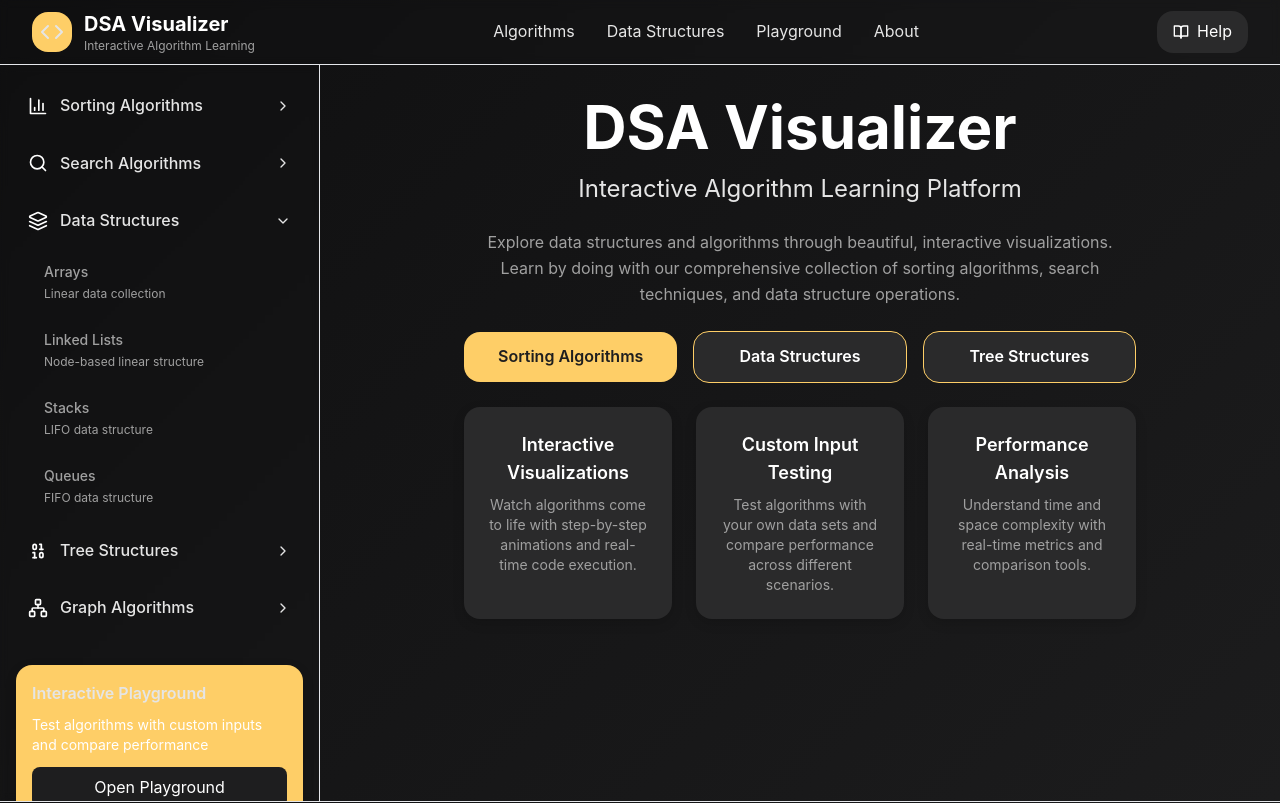
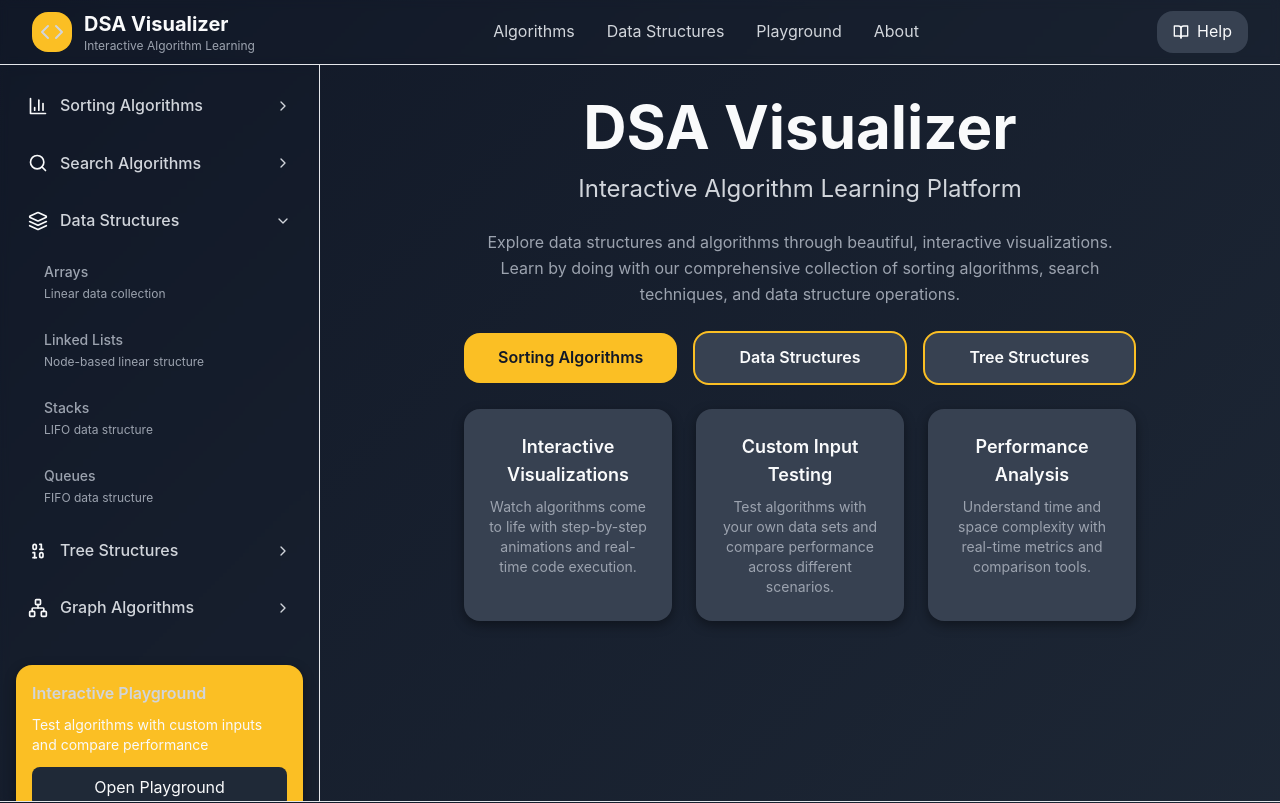
Before and after one commit to DINESHYDK/DSA_Visualizer, a React (Vite) app: page / in a window 1280 px wide. Shown: the top 803 px of the page. Built offline with nearby package versions, Linux system fonts and the light colour scheme.

Commit message:
Fix color scheme for better visibility across the website

```diff
--- a/src/index.css
+++ b/src/index.css
@@ -2,42 +2,43 @@
 @tailwind components;
 @tailwind utilities;
 
-/* Global Color System - DSA Visualizer */
+/* Global Color System - DSA Visualizer - FIXED FOR VISIBILITY */
 :root {
-  /* Primary Colors - Extracted from Reference Image */
-  --color-primary: #fece67; /* Light Yellow (extracted) */
-  --color-secondary: #1e1e1f; /* Light Grey (extracted) */
-  --color-accent: #2a2a2b; /* Slightly lighter grey for accents */
+  /* Primary Colors - Enhanced for better visibility */
+  --color-primary: #fbbf24; /* Brighter yellow for better contrast */
+  --color-secondary: #1f2937; /* Darker gray for better contrast */
+  --color-accent: #374151; /* Medium gray for better visibility */
 
-  /* Background Colors - Based on extracted grey with variations */
-  --color-bg-primary: #0f0f10; /* Very dark grey (darker than extracted) */
-  --color-bg-secondary: #1e1e1f; /* Extracted light grey */
-  --color-bg-card: #2a2a2b; /* Lighter variation for cards */
+  /* Background Colors - Improved contrast */
+  --color-bg-primary: #111827; /* Very dark blue-gray */
+  --color-bg-secondary: #1f2937; /* Dark blue-gray */
+  --color-bg-card: #374151; /* Medium gray for cards */
 
-  /* Text Colors - Optimized for readability */
-  --color-text-primary: #ffffff; /* Pure white for primary text */
-  --color-text-secondary: #e5e5e5; /* Light grey for secondary text */
-  --color-text-muted: #a0a0a0; /* Muted grey for less important text */
+  /* Text Colors - High contrast for readability */
+  --color-text-primary: #f9fafb; /* Almost white for primary text */
+  --color-text-secondary: #d1d5db; /* Light gray for secondary text */
+  --color-text-muted: #9ca3af; /* Medium gray for muted text */
 
-  /* Interactive States - Yellow variations with proper contrast */
-  --color-hover: #ffd480; /* 20% lighter yellow for hover */
-  --color-active: #e6b84d; /* 20% darker yellow for active */
-  --color-focus: #fece67; /* Primary yellow for focus */
+  /* Interactive States - Enhanced visibility */
+  --color-hover: #f59e0b; /* Darker yellow for hover */
+  --color-active: #d97706; /* Even darker yellow for active */
+  --color-focus: #fbbf24; /* Primary yellow for focus */
 
-  /* Status Colors - Complementary to yellow theme */
-  --color-success: #4ade80; /* Green */
-  --color-warning: #fece67; /* Primary yellow */
-  --color-error: #f87171; /* Red */
-  --color-info: #60a5fa; /* Blue */
+  /* Status Colors - High contrast versions */
+  --color-success: #10b981; /* Bright green */
+  --color-warning: #f59e0b; /* Bright orange */
+  --color-error: #ef4444; /* Bright red */
+  --color-info: #3b82f6; /* Bright blue */
 
   /* Animation Colors - Enhanced for algorithm visualization */
-  --color-comparison: #a78bfa; /* Purple for comparisons */
-  --color-swap: #f472b6; /* Pink for swaps */
-  --color-sorted: #4ade80; /* Green for sorted elements */
-  --color-current: #fece67; /* Primary yellow for current element */
-  --color-pivot: #fb923c; /* Orange for pivot elements */
-  --color-minimum: #60a5fa; /* Blue for minimum elements */
-  --color-maximum: #f87171; /* Red for maximum elements */
+  --color-comparison: #8b5cf6; /* Bright purple for comparisons */
+  --color-swap: #ec4899; /* Bright pink for swaps */
+  --color-sorted: #10b981; /* Bright green for sorted elements */
+  --color-current: #fbbf24; /* Primary yellow for current element */
+  --color-pivot: #f97316; /* Bright orange for pivot elements */
+  --color-minimum: #3b82f6; /* Bright blue for minimum elements */
+  --color-maximum: #ef4444; /* Bright red for maximum elements */
+  --color-found: #059669; /* Dark green for found elements */
 
   /* Border Radius System */
   --radius-sm: 0.5rem;
@@ -46,19 +47,19 @@
   --radius-xl: 1.5rem;
   --radius-2xl: 2rem;
 
-  /* Shadow System - Enhanced with yellow glow effects */
-  --shadow-sm: 0 2px 4px rgba(0, 0, 0, 0.1);
-  --shadow-md: 0 4px 12px rgba(0, 0, 0, 0.15);
-  --shadow-lg: 0 8px 24px rgba(0, 0, 0, 0.2);
-  --shadow-xl: 0 12px 32px rgba(0, 0, 0, 0.25);
-  --shadow-glow: 0 0 20px rgba(254, 206, 103, 0.3);
-  --shadow-glow-hover: 0 0 30px rgba(254, 206, 103, 0.4);
+  /* Shadow System - Enhanced with better visibility */
+  --shadow-sm: 0 2px 4px rgba(0, 0, 0, 0.3);
+  --shadow-md: 0 4px 12px rgba(0, 0, 0, 0.4);
+  --shadow-lg: 0 8px 24px rgba(0, 0, 0, 0.5);
+  --shadow-xl: 0 12px 32px rgba(0, 0, 0, 0.6);
+  --shadow-glow: 0 0 20px rgba(251, 191, 36, 0.4);
+  --shadow-glow-hover: 0 0 30px rgba(251, 191, 36, 0.6);
 
-  /* Gradient Backgrounds - Updated with new color scheme (only for backgrounds) */
+  /* Gradient Backgrounds - Enhanced visibility */
   --gradient-primary: linear-gradient(135deg, var(--color-primary) 0%, var(--color-active) 100%);
   --gradient-secondary: linear-gradient(135deg, var(--color-secondary) 0%, var(--color-accent) 100%);
   --gradient-dark: linear-gradient(135deg, var(--color-bg-primary) 0%, var(--color-bg-secondary) 100%);
-  --gradient-card: linear-gradient(135deg, var(--color-bg-card) 0%, rgba(42, 42, 43, 0.8) 100%);
+  --gradient-card: linear-gradient(135deg, var(--color-bg-card) 0%, rgba(55, 65, 81, 0.9) 100%);
 }
 
 /* Base Styles */
@@ -89,7 +90,7 @@ body {
   background-color: var(--color-accent);
 }
 
-.bg-card {
+.bg-bg-card {
   background-color: var(--color-bg-card);
 }
 
@@ -167,7 +168,7 @@ body {
   box-shadow: var(--shadow-glow-hover);
 }
 
-/* Gradient Utilities - Only for backgrounds */
+/* Gradient Utilities */
 .bg-gradient-primary {
   background: var(--gradient-primary);
 }
@@ -203,10 +204,10 @@ body {
   transform: translateY(-1px);
 }
 
-/* Button Styles - Solid colors only */
+/* Button Styles - Enhanced visibility */
 .btn-primary {
   background-color: var(--color-primary);
-  color: var(--color-secondary);
+  color: var(--color-bg-primary);
   border: none;
   font-weight: 600;
   transition: all 0.3s ease;
@@ -221,13 +222,13 @@ body {
 .btn-secondary {
   background-color: var(--color-accent);
   color: var(--color-text-primary);
-  border: 1px solid var(--color-primary);
+  border: 2px solid var(--color-primary);
   transition: all 0.3s ease;
 }
 
 .btn-secondary:hover {
   background-color: var(--color-primary);
-  color: var(--color-secondary);
+  color: var(--color-bg-primary);
   box-shadow: var(--shadow-glow);
 }
 
@@ -273,41 +274,54 @@ body {
   }
 }
 
-/* Algorithm Visualization Colors */
+/* Algorithm Visualization Colors - Enhanced */
 .element-default {
   background-color: var(--color-accent);
-  border: 2px solid transparent;
+  border: 2px solid var(--color-text-muted);
+  color: var(--color-text-primary);
 }
 
 .element-comparing {
   background-color: var(--color-comparison);
   border: 2px solid var(--color-primary);
   box-shadow: var(--shadow-glow);
+  color: white;
 }
 
 .element-swapping {
   background-color: var(--color-swap);
   border: 2px solid var(--color-primary);
   animation: pulseGlow 0.5s ease-in-out;
+  color: white;
 }
 
 .element-sorted {
   background-color: var(--color-sorted);
   border: 2px solid var(--color-success);
+  color: white;
 }
 
 .element-current {
   background-color: var(--color-current);
   border: 2px solid var(--color-primary);
   box-shadow: var(--shadow-glow-hover);
+  color: var(--color-bg-primary);
 }
 
 .element-pivot {
   background-color: var(--color-pivot);
   border: 2px solid var(--color-primary);
+  color: white;
 }
 
-/* Custom Range Input Styling */
+.element-found {
+  background-color: var(--color-found);
+  border: 2px solid var(--color-success);
+  box-shadow: var(--shadow-glow);
+  color: white;
+}
+
+/* Custom Range Input Styling - Enhanced visibility */
 input[type="range"] {
   -webkit-appearance: none;
   appearance: none;
@@ -325,13 +339,14 @@ input[type="range"]::-webkit-slider-track {
 input[type="range"]::-webkit-slider-thumb {
   -webkit-appearance: none;
   appearance: none;
-  height: 16px;
-  width: 16px;
+  height: 20px;
+  width: 20px;
   border-radius: 50%;
   background: var(--color-primary);
   cursor: pointer;
   box-shadow: var(--shadow-glow);
   transition: all 0.2s ease;
+  border: 2px solid var(--color-bg-primary);
 }
 
 input[type="range"]::-webkit-slider-thumb:hover {
@@ -348,12 +363,12 @@ input[type="range"]::-moz-range-track {
 }
 
 input[type="range"]::-moz-range-thumb {
-  height: 16px;
-  width: 16px;
+  height: 20px;
+  width: 20px;
   border-radius: 50%;
   background: var(--color-primary);
   cursor: pointer;
-  border: none;
+  border: 2px solid var(--color-bg-primary);
   box-shadow: var(--shadow-glow);
   transition: all 0.2s ease;
 }
@@ -369,11 +384,66 @@ input[type="range"]:focus {
 }
 
 input[type="range"]:focus::-webkit-slider-thumb {
-  box-shadow: var(--shadow-glow-hover), 0 0 0 2px rgba(254, 206, 103, 0.2);
+  box-shadow: var(--shadow-glow-hover), 0 0 0 3px rgba(251, 191, 36, 0.3);
 }
 
 input[type="range"]:focus::-moz-range-thumb {
-  box-shadow: var(--shadow-glow-hover), 0 0 0 2px rgba(254, 206, 103, 0.2);
+  box-shadow: var(--shadow-glow-hover), 0 0 0 3px rgba(251, 191, 36, 0.3);
+}
+
+/* Form Elements - Enhanced visibility */
+input[type="text"],
+input[type="number"],
+textarea,
+select {
+  background-color: var(--color-bg-card);
+  border: 2px solid var(--color-accent);
+  color: var(--color-text-primary);
+  border-radius: var(--radius-md);
+}
+
+input[type="text"]:focus,
+input[type="number"]:focus,
+textarea:focus,
+select:focus {
+  border-color: var(--color-primary);
+  box-shadow: 0 0 0 3px rgba(251, 191, 36, 0.2);
+  outline: none;
+}
+
+input::placeholder,
+textarea::placeholder {
+  color: var(--color-text-muted);
+}
+
+/* Table styles - Enhanced visibility */
+table {
+  background-color: var(--color-bg-card);
+  border-radius: var(--radius-lg);
+  overflow: hidden;
+}
+
+th {
+  background-color: var(--color-accent);
+  color: var(--color-text-primary);
+  font-weight: 600;
+}
+
+td {
+  color: var(--color-text-secondary);
+  border-bottom: 1px solid var(--color-accent);
+}
+
+tr:hover {
+  background-color: rgba(251, 191, 36, 0.1);
+}
+
+/* Code blocks - Enhanced visibility */
+pre, code {
+  background-color: var(--color-bg-secondary);
+  color: var(--color-text-primary);
+  border: 1px solid var(--color-accent);
+  border-radius: var(--radius-sm);
 }
 
 /* Responsive Design Helpers */
@@ -387,19 +457,11 @@ input[type="range"]:focus::-moz-range-thumb {
   }
 
   .hover-lift:hover {
-    transform: none; /* Disable lift on mobile */
+    transform: none;
   }
 
   .hover-glow:hover {
-    transform: none; /* Disable glow transform on mobile */
-  }
-}
-
-/* Dark theme enhancements */
-@media (prefers-color-scheme: dark) {
-  :root {
-    --shadow-glow: 0 0 20px rgba(254, 206, 103, 0.4);
-    --shadow-glow-hover: 0 0 30px rgba(254, 206, 103, 0.5);
+    transform: none;
   }
 }
 
@@ -408,6 +470,17 @@ input[type="range"]:focus::-moz-range-thumb {
   :root {
     --color-text-primary: #ffffff;
     --color-text-secondary: #ffffff;
-    --color-primary: #ffdd00; /* Higher contrast yellow */
+    --color-primary: #ffcc00;
+    --color-bg-primary: #000000;
+    --color-bg-secondary: #1a1a1a;
+    --color-bg-card: #2a2a2a;
   }
 }
+
+/* Dark theme enhancements */
+@media (prefers-color-scheme: dark) {
+  :root {
+    --shadow-glow: 0 0 20px rgba(251, 191, 36, 0.5);
+    --shadow-glow-hover: 0 0 30px rgba(251, 191, 36, 0.7);
+  }
+}
--- a/tailwind.config.js
+++ b/tailwind.config.js
@@ -4,40 +4,41 @@ export default {
   theme: {
     extend: {
       colors: {
-        // Primary Colors - Updated with extracted colors
-        primary: 'var(--color-primary)', // #fece67
-        secondary: 'var(--color-secondary)', // #1e1e1f
-        accent: 'var(--color-accent)',
+        // Primary Colors - Enhanced for visibility
+        primary: 'var(--color-primary)', // #fbbf24 - Brighter yellow
+        secondary: 'var(--color-secondary)', // #1f2937 - Dark gray
+        accent: 'var(--color-accent)', // #374151 - Medium gray
 
-        // Background Colors
-        'bg-primary': 'var(--color-bg-primary)',
-        'bg-secondary': 'var(--color-bg-secondary)',
-        'bg-card': 'var(--color-bg-card)',
+        // Background Colors - Better contrast
+        'bg-primary': 'var(--color-bg-primary)', // #111827
+        'bg-secondary': 'var(--color-bg-secondary)', // #1f2937
+        'bg-card': 'var(--color-bg-card)', // #374151
 
-        // Text Colors
-        'text-primary': 'var(--color-text-primary)',
-        'text-secondary': 'var(--color-text-secondary)',
-        'text-muted': 'var(--color-text-muted)',
+        // Text Colors - High contrast
+        'text-primary': 'var(--color-text-primary)', // #f9fafb
+        'text-secondary': 'var(--color-text-secondary)', // #d1d5db
+        'text-muted': 'var(--color-text-muted)', // #9ca3af
 
         // Interactive States
-        hover: 'var(--color-hover)',
-        active: 'var(--color-active)',
-        focus: 'var(--color-focus)',
+        hover: 'var(--color-hover)', // #f59e0b
+        active: 'var(--color-active)', // #d97706
+        focus: 'var(--color-focus)', // #fbbf24
 
-        // Status Colors
-        success: 'var(--color-success)',
-        warning: 'var(--color-warning)',
-        error: 'var(--color-error)',
-        info: 'var(--color-info)',
+        // Status Colors - High contrast
+        success: 'var(--color-success)', // #10b981
+        warning: 'var(--color-warning)', // #f59e0b
+        error: 'var(--color-error)', // #ef4444
+        info: 'var(--color-info)', // #3b82f6
 
-        // Animation Colors
-        comparison: 'var(--color-comparison)',
-        swap: 'var(--color-swap)',
-        sorted: 'var(--color-sorted)',
-        current: 'var(--color-current)',
-        pivot: 'var(--color-pivot)',
-        minimum: 'var(--color-minimum)',
-        maximum: 'var(--color-maximum)',
+        // Animation Colors - Enhanced visibility
+        comparison: 'var(--color-comparison)', // #8b5cf6
+        swap: 'var(--color-swap)', // #ec4899
+        sorted: 'var(--color-sorted)', // #10b981
+        current: 'var(--color-current)', // #fbbf24
+        pivot: 'var(--color-pivot)', // #f97316
+        minimum: 'var(--color-minimum)', // #3b82f6
+        maximum: 'var(--color-maximum)', // #ef4444
+        found: 'var(--color-found)', // #059669
       },
       borderRadius: {
         'curvy': 'var(--radius-md)',
```
